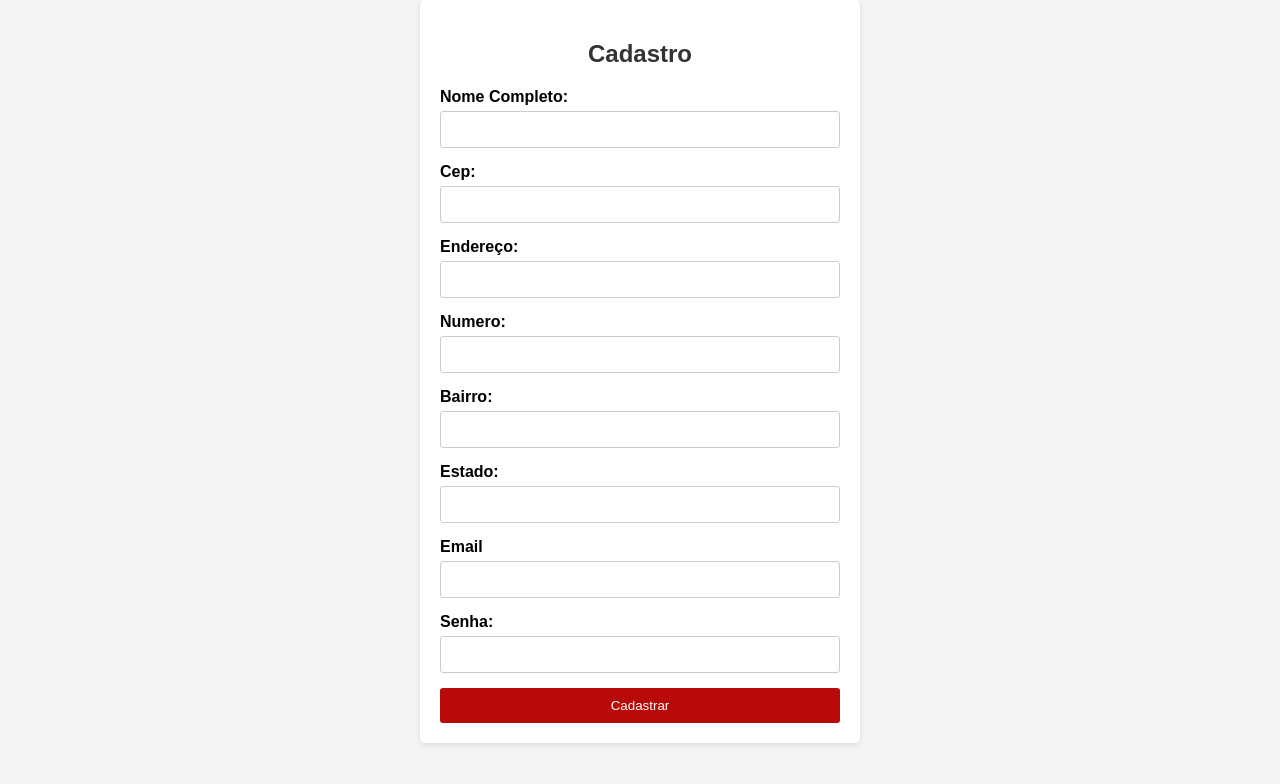
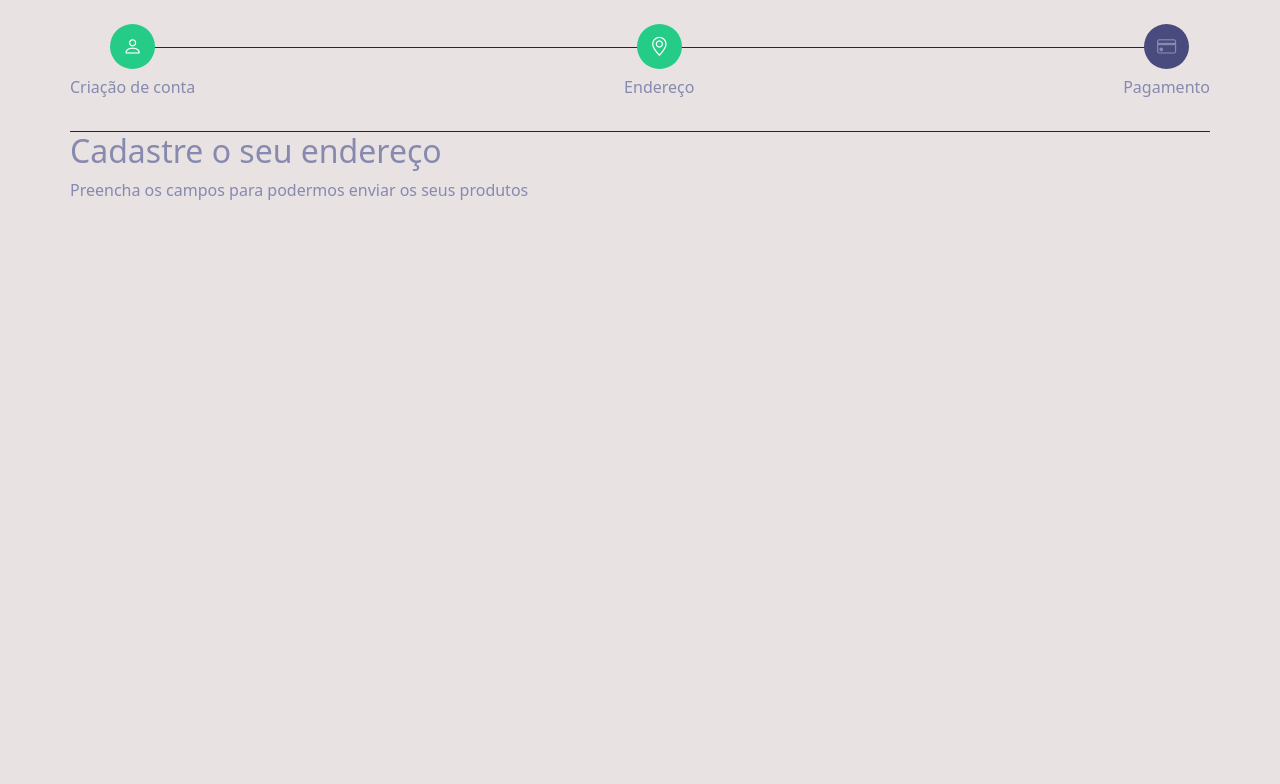
Before and after one commit to viviane-vieira/Minotauro, a plain HTML site: page tela-vendas/cadastro.html in a window 1280 px wide. Drawn offline with nearby package versions, Linux system fonts and the light colour scheme.

Commit message:
criacao tela cadadastro

```diff
--- a/tela-vendas/cadastro.html
+++ b/tela-vendas/cadastro.html
@@ -3,97 +3,134 @@
 <head>
     <meta charset="UTF-8">
     <meta name="viewport" content="width=device-width, initial-scale=1.0">
+    <link href="https://cdn.jsdelivr.net/npm/bootstrap@5.3.2/dist/css/bootstrap.min.css" rel="stylesheet" integrity="sha384-T3c6CoIi6uLrA9TneNEoa7RxnatzjcDSCmG1MXxSR1GAsXEV/Dwwykc2MPK8M2HN" crossorigin="anonymous">
+    <link rel="stylesheet" href="https://cdn.jsdelivr.net/npm/bootstrap-icons@1.11.1/font/bootstrap-icons.css">
     <title>Cadastre-se</title>
-</head>
 
     <style>
-        body {
-            font-family: Arial, sans-serif;
-            background-color: #f4f4f4;
-            margin: 0;
-            padding: 0;
+       :root{
+           --bg-color:#e8e2e2;
+           --secondary-bg-color:#494A7D;
+           --primary-color :#fff;
+           --secondary-color:#25cc88;
+           --text-color:#8789af;
+           --border-color:#20235b;
+
+       }
+        #checkout-page{
+           background-color: var(--bg-color);
+           color: var(--text-color);
         }
+        /*Message*/
+        #fade{
+            position: fixed;
+            top: 0;
+            left: 0;
+            width: 100%;
+            height: 100%;
+            background-color: rgba(0, 0, 0, 0.6);
+            display: flex;
+            align-items: center;
+            justify-content: center;
+            z-index: 10;
+        }
+        #fade .spinner-border{
+            width: 60px;
+            height: 60px;
+        }
+        .hide{
+            display: none !important;/*esconde tudo*/
+        }
+        #message{
+            width: 40%;
+        }
+        .alert.alert-light p{
+            border-bottom: 1px solid #333;
+            padding: 1.2em 0;
 
-        .container {
-            max-width: 400px;
-            margin: 0 auto;
-            padding: 20px;
-            background-color: #fff;
-            border-radius: 5px;
-            box-shadow: 0 2px 5px rgba(0, 0, 0, 0.1);
+
         }
-
-        h2 {
-            text-align: center;
-            color: #333;
+        /*steps*/
+        #order-form-container{
+            padding: 1.5em;
         }
-
-        form {
+        #steps{
+            display: flex;
+            justify-content: space-between;
+            border-bottom: 1px solid var(--border-color);
+            position: relative;
+        }
+        .step{
             display: flex;
             flex-direction: column;
+            justify-content: center;
+            align-items: center;
         }
-
-        label {
-            margin-bottom: 5px;
-            font-weight: bold;
+        .step i{
+            background-color: var(--secondary-bg-color);
+            width: 45px;
+            height: 45px;
+            line-height: 45px;
+            border-radius:50% ;
+            font-size: 1.2em;
+            text-align: center;
+            margin-bottom: 0.3em;
         }
-
-        input[type="text"],
-        input[type="email"],
-        input[type="password"] {
-            padding: 10px;
-            margin-bottom: 15px;
-            border: 1px solid #ccc;
-            border-radius: 3px;
+        .step .active{
+            background-color: var(--secondary-color);
+            color: var(--primary-color);
         }
-
-        button {
-            padding: 10px;
-            background-color: #b90a0a;
-            color: #fff;
-            border: none;
-            border-radius: 3px;
-            cursor: pointer;
+        .step p{
+            color: var(--text-color);
         }
-
-        button:hover {
-            background-color: #0056b3;
+        .line{
+            border-bottom: 1px solid var(--border-color);
+            position: absolute;
+            top: 22.5px;
+            width:90% ;
+            left: 5%;
+            z-index: -1;
         }
     </style>
+
 </head>
-<body>
-    <div class="container">
-        <h2>Cadastro</h2>
-        <form>
-            <label for="nome">Nome Completo:</label>
-            <input type="text" id="nome" name="nome" required>
+<body id="checkout-page">
+    <div id="fade" class="hide">
 
-            <label for="text">Cep:</label>
-            <input type="text" id="cep" name="Cep" required>
+        <div id="loader" class="spinner-border text-info hide " role="status">
+            <span class="visually-hidden">Loading... </span><!--loading para carregar-->
 
-            <label for="text">Endereço:</label>
-            <input type="text" id="endereco" name="endereco" required>
+        </div>
+        <div id="message" class="hide">
+            <div class="alert alert-light" role="alert">
+                <h4>Mensagem:</h4>
+                <p>Texto da mensagem...</p>
+                <button id="clonse-message" type="button" class="btn btn-secondary">Fechar</button>
+            </div>
+        </div>
+    </div>
+    <div id="order-form-container" class="container px-md-0">
+        <div id="steps" class="md-3 pb-md-3">
+            <div class="line"></div>
+            <div class="step">
+                <i class="bi bi-person active"></i>
+                <p class="d-none d-md-block">Criação de conta</p>
+            </div>
+            <div class="step">
+                <i class="bi bi-geo-alt active"></i>
+                <p class="d-none d-md-block">Endereço</p>
+            </div>
+            <div class="step">
+                <i class="bi bi-credit-card"></i>
+                <p class="d-none d-md-block">Pagamento</p>
+            </div>
+        </div>
+        <div id="form-header">
+            <h2>Cadastre o seu endereço</h2>
+            <p>Preencha os campos para podermos enviar os seus produtos</p>
+        </div>
+    </div>
 
-            <label for="text">Numero:</label>
-            <input type="text" id="numero" name="numero" required>
-
-            <label for="text">Bairro:</label>
-            <input type="text" id="bairro" name="bairro" required>
-
-            <label for="text">Estado:</label>
-            <input type="text" id="estado" name="estado" required>
-
-            <label for="text">Email</label>
-            <input type="email" id="email" name="email" required>
-
-
-
-            <label for="senha">Senha:</label>
-            <input type="password" id="senha" name="senha" required>
-
-            <button type="submit">Cadastrar</button>
-        </form>
-    </div>
 
 
 
```
